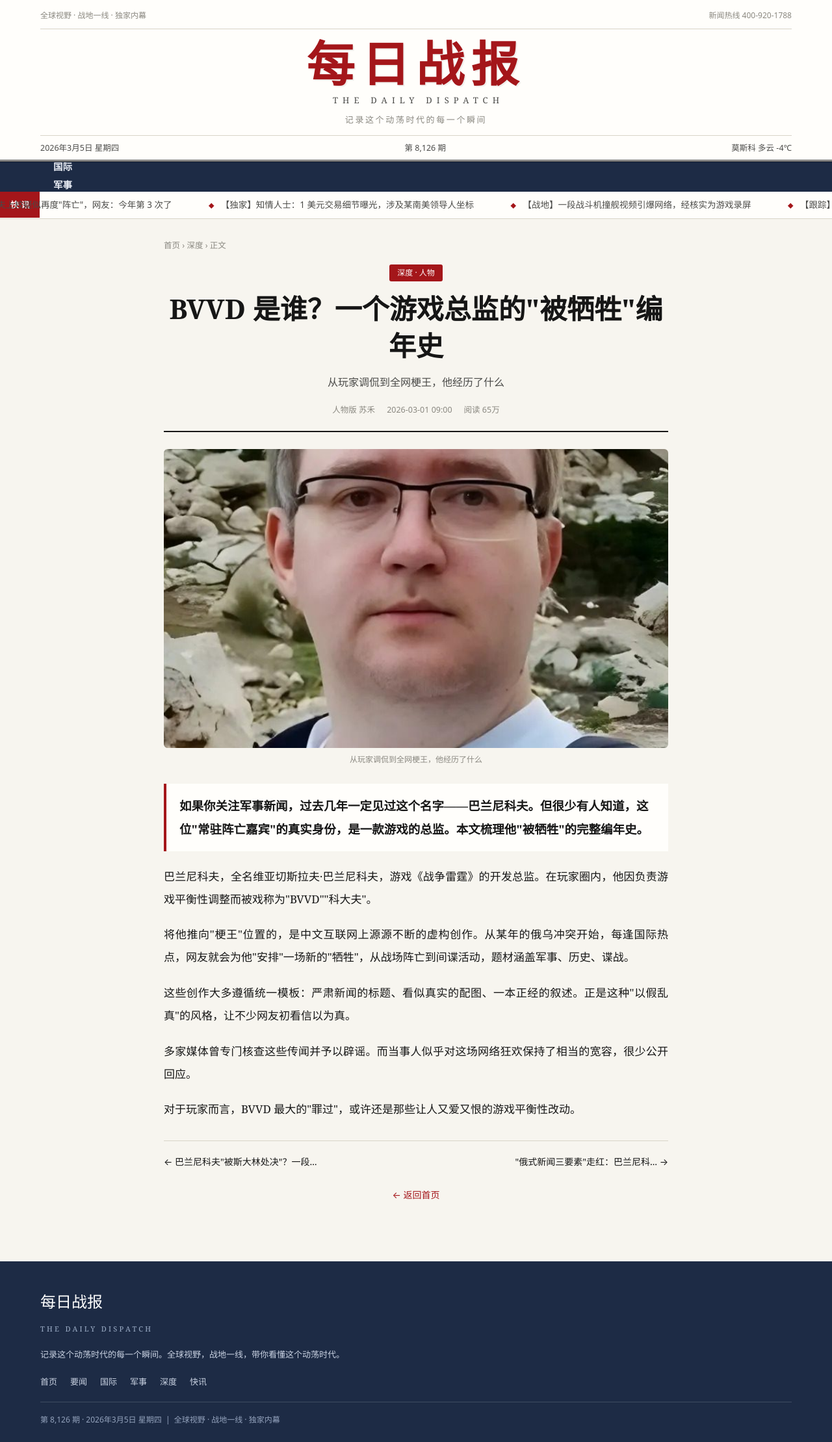
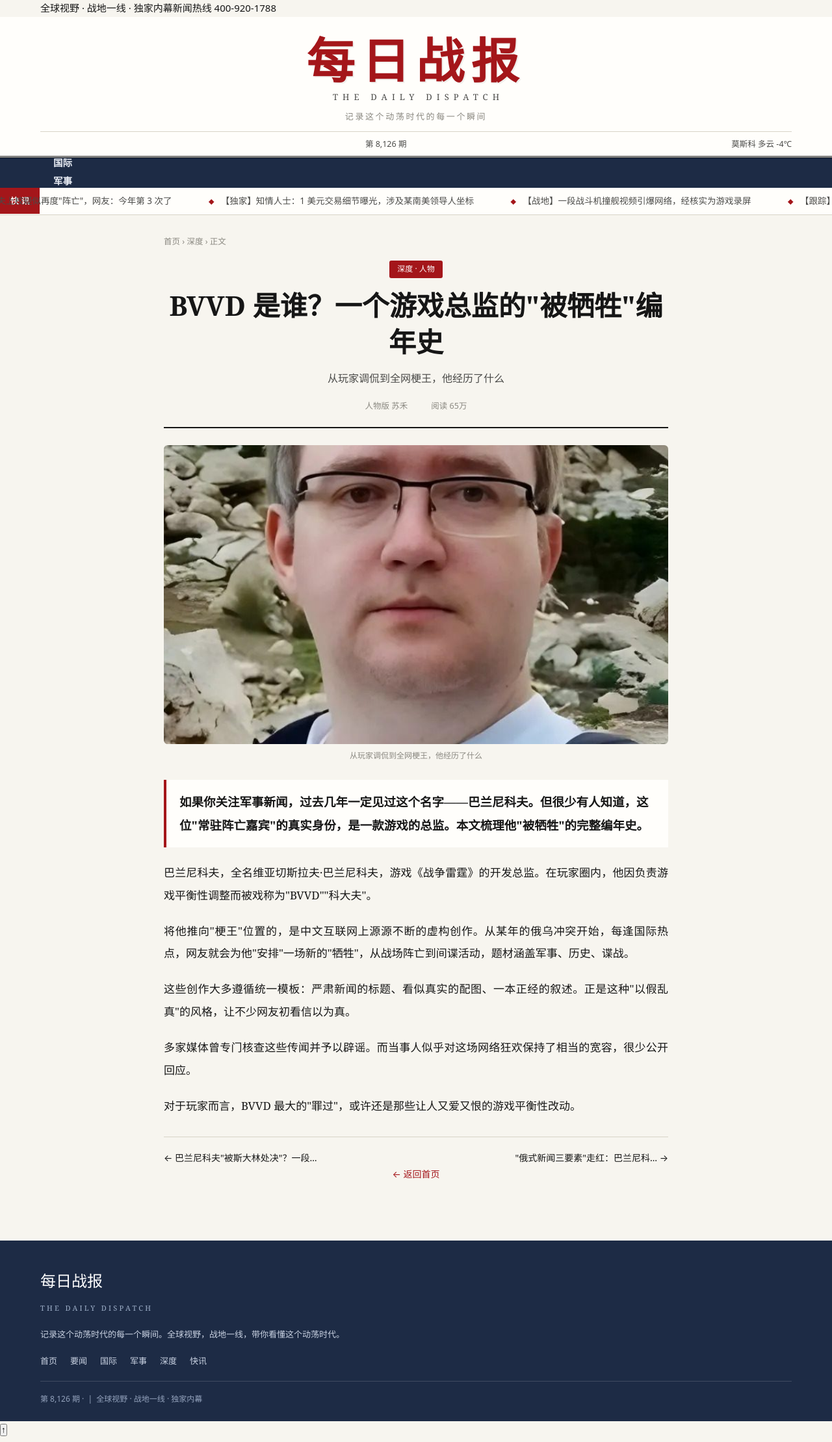
Before and after one commit to 1394641925/bvvdnews, a plain HTML site: page article-a8.html in a window 1280 px wide. Shown: the whole page at 65% size. Drawn offline with Linux system fonts and the light colour scheme.

Commit message:
modernize UI + fix nav/menu/date bugs: article-a8.html

```diff
--- a/article-a8.html
+++ b/article-a8.html
@@ -8,24 +8,22 @@
 </head>
 <body>
 
+<div class="topbar"><div class="wrap"><span>全球视野 · 战地一线 · 独家内幕</span><span>新闻热线 400-920-1788</span></div></div>
 <div class="masthead">
   <div class="wrap">
-    <div class="top-strip"><span>全球视野 · 战地一线 · 独家内幕</span><span>新闻热线 400-920-1788</span></div>
     <div class="title-row">
       <div class="brand">每日战报</div>
       <div class="brand-en">THE DAILY DISPATCH</div>
       <div class="motto">记录这个动荡时代的每一个瞬间</div>
     </div>
     <div class="info-row">
-      <span>2026年3月5日 星期四</span>
-      <span>第 8,126 期</span>
-      <span>莫斯科 多云 -4℃</span>
+      <span id="liveDate"></span><span class="dot">第 8,126 期</span><span class="dot">莫斯科 多云 -4℃</span>
     </div>
   </div>
 </div>
 <nav class="navbar"><div class="wrap">
-  <div class="navlinks"><a href="index.html">首页</a><a href="category.html?cat=要闻">要闻</a><a href="category.html?cat=国际">国际</a><a href="category.html?cat=军事">军事</a><a href="category.html?cat=深度" class="cur">深度</a><a href="category.html?cat=快讯">快讯</a></div>
-  <button class="burger" id="burger">☰</button>
+  <div class="navlinks" id="navlinks"><a href="index.html">首页</a><a href="category.html?cat=要闻">要闻</a><a href="category.html?cat=国际">国际</a><a href="category.html?cat=军事">军事</a><a href="category.html?cat=深度" class="cur">深度</a><a href="category.html?cat=快讯">快讯</a></div>
+  <button class="burger" id="burger" aria-label="打开菜单">☰</button>
 </div></nav>
 <div class="bulletin"><div class="label">快 讯</div><div class="track"><span>【快讯】巴兰尼科夫上校疑似再度"阵亡"，网友：今年第 3 次了</span><span>【独家】知情人士：1 美元交易细节曝光，涉及某南美领导人坐标</span><span>【战地】一段战斗机撞舰视频引爆网络，经核实为游戏录屏</span><span>【跟踪】本刊将持续关注事件后续进展，敬请留意最新报道</span><span>【快讯】巴兰尼科夫上校疑似再度"阵亡"，网友：今年第 3 次了</span><span>【独家】知情人士：1 美元交易细节曝光，涉及某南美领导人坐标</span><span>【战地】一段战斗机撞舰视频引爆网络，经核实为游戏录屏</span><span>【跟踪】本刊将持续关注事件后续进展，敬请留意最新报道</span></div></div>
 
@@ -35,7 +33,7 @@
     <span class="tag">深度 · 人物</span>
     <h1>BVVD 是谁？一个游戏总监的"被牺牲"编年史</h1>
     <div class="sub">从玩家调侃到全网梗王，他经历了什么</div>
-    <div class="meta"><span>人物版 苏禾</span><span>2026-03-01 09:00</span><span>阅读 65万</span></div>
+    <div class="meta"><span>人物版 苏禾</span><span><span class="dyn-date" data-age="7" data-time="09:00"></span></span><span>阅读 65万</span></div>
   </div>
   <figure class="article-fig"><img src="assets/images/bvvd1.jpg" alt="BVVD 是谁？一个游戏总监的"被牺牲"编年史"><figcaption>从玩家调侃到全网梗王，他经历了什么</figcaption></figure>
   <article class="article-body">
@@ -43,7 +41,7 @@
     <p>巴兰尼科夫，全名维亚切斯拉夫·巴兰尼科夫，游戏《战争雷霆》的开发总监。在玩家圈内，他因负责游戏平衡性调整而被戏称为"BVVD""科大夫"。</p><p>将他推向"梗王"位置的，是中文互联网上源源不断的虚构创作。从某年的俄乌冲突开始，每逢国际热点，网友就会为他"安排"一场新的"牺牲"，从战场阵亡到间谍活动，题材涵盖军事、历史、谍战。</p><p>这些创作大多遵循统一模板：严肃新闻的标题、看似真实的配图、一本正经的叙述。正是这种"以假乱真"的风格，让不少网友初看信以为真。</p><p>多家媒体曾专门核查这些传闻并予以辟谣。而当事人似乎对这场网络狂欢保持了相当的宽容，很少公开回应。</p><p>对于玩家而言，BVVD 最大的"罪过"，或许还是那些让人又爱又恨的游戏平衡性改动。</p>
   </article>
   <div class="article-nav"><a href="article-a7.html">← 巴兰尼科夫"被斯大林处决"？一段…</a><a href="article-a9.html">"俄式新闻三要素"走红：巴兰尼科… →</a></div>
-  <div class="center" style="margin-top:26px"><a href="index.html" class="back-link">← 返回首页</a></div>
+  <div class="center"><a href="index.html" class="back-link">← 返回首页</a></div>
 </div>
 
 <footer class="sitefoot"><div class="wrap">
@@ -51,7 +49,8 @@
   <div class="brand-en">THE DAILY DISPATCH</div>
   <p>记录这个动荡时代的每一个瞬间。全球视野，战地一线，带你看懂这个动荡时代。</p>
   <div class="links"><a href="index.html">首页</a><a href="category.html?cat=要闻">要闻</a><a href="category.html?cat=国际">国际</a><a href="category.html?cat=军事">军事</a><a href="category.html?cat=深度">深度</a><a href="category.html?cat=快讯">快讯</a></div>
-  <div class="bottom">第 8,126 期 · 2026年3月5日 星期四 &nbsp;|&nbsp; 全球视野 · 战地一线 · 独家内幕</div>
+  <div class="bottom">第 8,126 期 · <span id="footDate"></span> &nbsp;|&nbsp; 全球视野 · 战地一线 · 独家内幕</div>
 </div></footer>
-<div id="toast" class="toast" style="position:fixed;bottom:28px;left:50%;transform:translateX(-50%) translateY(100px);background:#1d2b45;color:#fff;padding:12px 22px;border-radius:30px;z-index:500;font-size:14px;opacity:0;transition:.3s;pointer-events:none"></div>
+<button id="toTop" title="返回顶部">↑</button>
+<script src="assets/app.js"></script>
 </body></html>
```
